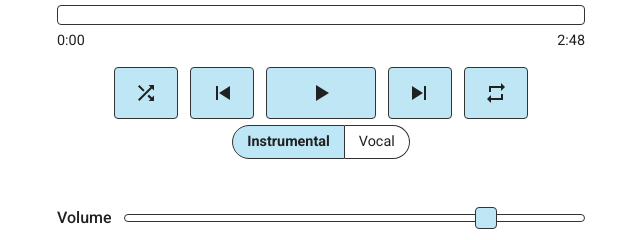
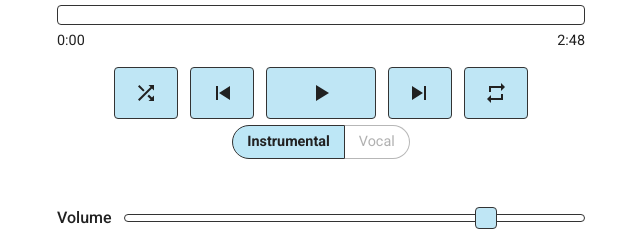
Before and after one commit to Murlinth/genesis-player, a plain HTML site: page index.html in a window 1280 px wide. Shown: the part 1136-1376 px from the top of the page, 319-959 px from the left. Drawn offline with Linux system fonts and the light colour scheme.

Commit message:
Add vocal version of He is the Plan; gray out Vocal button when unavailable

```diff
--- a/index.html
+++ b/index.html
@@ -146,6 +146,7 @@
   .version button:first-child { border-radius: 999px 0 0 999px; }
   .version button:last-child { border-radius: 0 999px 999px 0; border-left: none; }
   .version button[aria-pressed="true"] { background: var(--head); font-weight: 700; }
+  .version button:disabled { opacity: .35; cursor: default; }
   @media (prefers-reduced-motion: reduce) { * { transition: none !important; animation: none !important; } }
 </style>
 </head>
@@ -301,7 +302,7 @@
   var vocalMode = false;            // version toggle state (Genesis only for now)
   // FUTURE: vocal versions register here as { albumId: { trackIndex: "file.mp3" } }.
   // While a track has no entry, flipping the toggle changes nothing about playback.
-  var VOCAL_FILES = { genesis: { 1: "track2v.mp3", 3: "track4v.mp3", 7: "track8v.mp3" } };
+  var VOCAL_FILES = { genesis: { 1: "track2v.mp3", 2: "track3v.mp3", 3: "track4v.mp3", 7: "track8v.mp3" } };
   var INST_FILES = { rexburg: { 0: "rb01i.mp3", 1: "rb02i.mp3", 2: "rb03i.mp3" } };
 
   // Shuffle / repeat / favorites — favorites and mode choices live in this
@@ -380,6 +381,24 @@
   function setStatus(msg) { els.status.textContent = msg || ""; }
 
   // Fetch the MP3 and hand the player a blob URL so the file URL is not exposed in the page.
+  // Which versions exist for a track: paired tracks have both; in an album
+  // that has any paired tracks, an unpaired track is an instrumental piece
+  // with no vocal version, so its Vocal button is disabled and faded.
+  function trackVersions(a, i) {
+    var paired = !!((VOCAL_FILES[a.id] && VOCAL_FILES[a.id][i]) || (INST_FILES[a.id] && INST_FILES[a.id][i]));
+    if (paired) return { vocal: true, inst: true };
+    if (VOCAL_FILES[a.id] || INST_FILES[a.id]) return { vocal: false, inst: true };
+    return { vocal: false, inst: false };
+  }
+  function updateVersionButtons() {
+    var v = trackVersions(A(), current);
+    els.verVocal.disabled = !v.vocal;
+    els.verInst.disabled = !v.inst;
+    var effVocal = vocalMode && v.vocal;
+    els.verInst.setAttribute("aria-pressed", effVocal ? "false" : "true");
+    els.verVocal.setAttribute("aria-pressed", effVocal ? "true" : "false");
+  }
+
   function effFile(a, i) {
     if (vocalMode && VOCAL_FILES[a.id] && VOCAL_FILES[a.id][i]) return VOCAL_FILES[a.id][i];
     if (!vocalMode && INST_FILES[a.id] && INST_FILES[a.id][i]) return INST_FILES[a.id][i];
@@ -515,6 +534,7 @@
   }
 
   function render() {
+    updateVersionButtons();
     var rows = els.list.querySelectorAll(".track");
     for (var i = 0; i < rows.length; i++) {
       var on = +rows[i].getAttribute("data-idx") === current;
```
Also changed, not shown: 1 other file.
